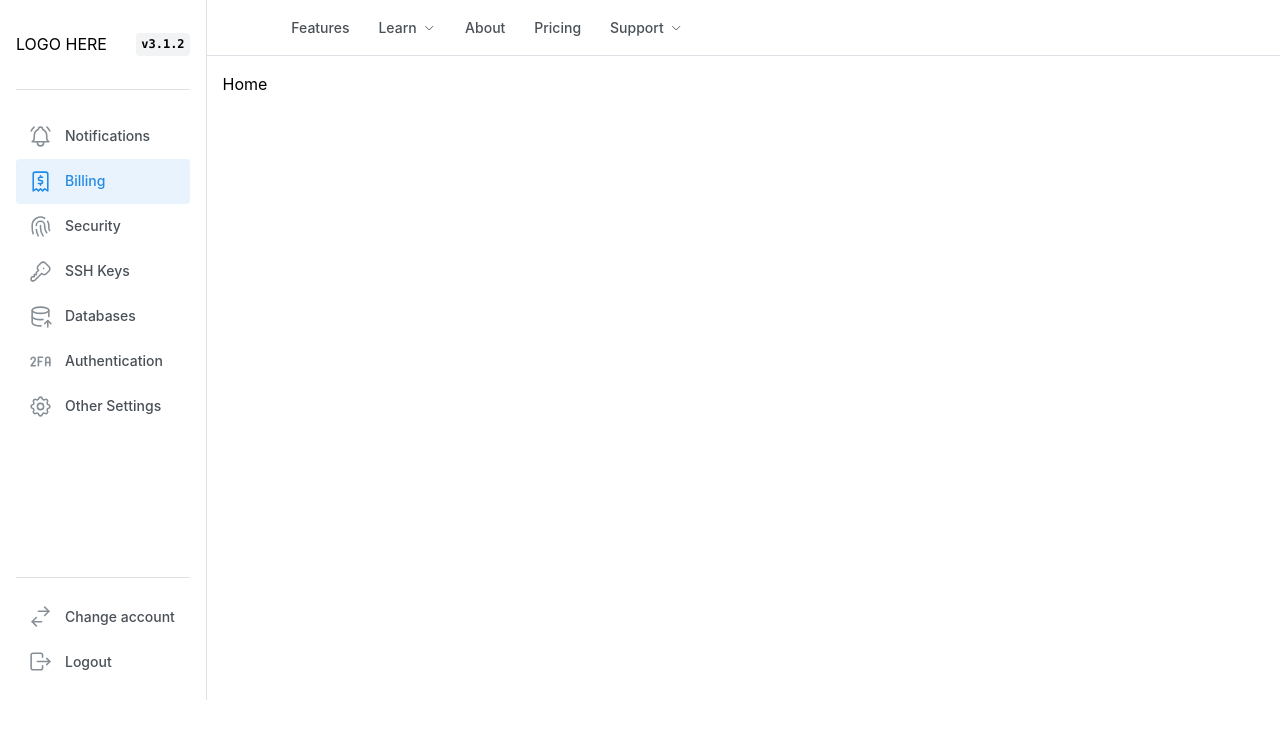
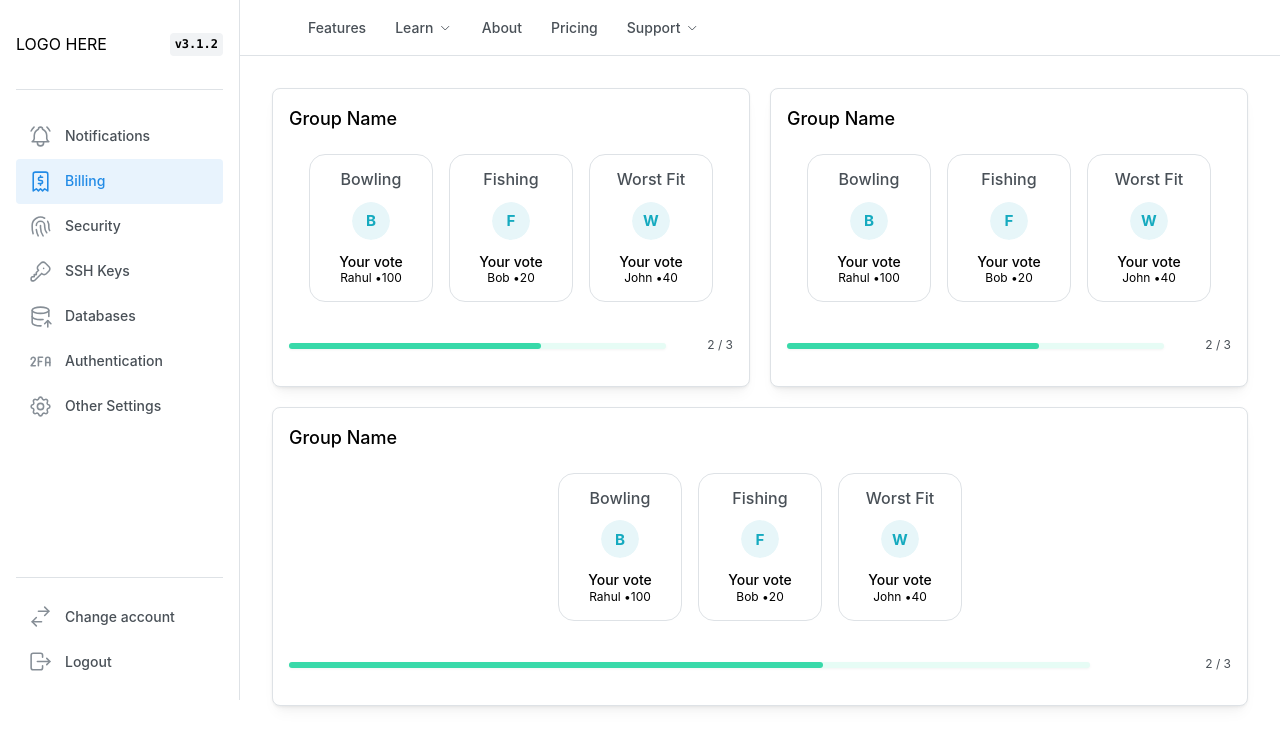
Before and after one commit to rahulmohan126/OddsUp, a React (Vite) app in the folder frontend/: page /home in a window 1280 px wide. Shown: the top 748 px of the page. Built offline with nearby package versions, Linux system fonts and the light colour scheme.

Commit message:
Dashboard group cards added

```diff
--- /dev/null
+++ b/frontend/src/components/GroupCard/EventCardMini.tsx
@@ -0,0 +1,54 @@
+import { Paper, Flex, Text, Avatar, Box } from "@mantine/core";
+import { useState } from "react";
+
+interface EventCardMiniProps {
+    eventName: string;
+    vote: string;
+    voteReward: number;
+}
+
+export default function EventCardMini(props: EventCardMiniProps) {
+  const [eventName, setEventName] = useState(props.eventName);
+  const [vote, setVote] = useState(props.vote);
+  const [voteReward, setVoteReward] = useState(props.voteReward);
+
+  const getEventAvatar = (eventName: string) => {
+    if (eventName === "") {
+      return "/";
+    }
+
+    return eventName.charAt(0);
+  };
+
+  return (
+    <Paper
+      w={"124px"}
+      h={"148px"}
+      p={"sm"}
+      withBorder={true}
+      style={{ borderColor: "gray.4" }}
+      shadow="none"
+      radius={"lg"}
+    >
+      <Flex direction={"column"} align={"center"}>
+        <Text fw={500} c={"gray.7"}>
+          {eventName}
+        </Text>
+        <Avatar color="cyan" radius="xl" mt={"xs"}>
+          {getEventAvatar(eventName)}
+        </Avatar>
+        <Text fw={500} size="sm" mt={"sm"}>
+          Your vote
+        </Text>
+        <Flex w={"100%"} justify={"center"}>
+          <Text size={"xs"} inline>
+            {vote} •
+          </Text>
+          <Text size={"xs"} inline>
+            {voteReward}
+          </Text>
+        </Flex>
+      </Flex>
+    </Paper>
+  );
+}
--- /dev/null
+++ b/frontend/src/components/GroupCard/GroupCard.tsx
@@ -0,0 +1,49 @@
+import { Paper, Flex, Text } from "@mantine/core";
+
+import LeaderboardPositionProgressBar from "./LeaderboardPositionProgressBar";
+import EventCardMini from "./EventCardMini";
+
+const eventCardData = [
+  {
+    eventName: "Bowling",
+    vote: "Rahul",
+    voteReward: 100,
+  },
+  {
+    eventName: "Fishing",
+    vote: "Bob",
+    voteReward: 20,
+  },
+  {
+    eventName: "Worst Fit",
+    vote: "John",
+    voteReward: 40,
+  },
+];
+
+export default function GroupCard() {
+  return (
+    <Paper withBorder={true} radius={"md"} shadow="sm" miw={"376px"} maw={"100%"} style={{flexGrow: 1}} p={"md"}>
+      <Flex direction={"column"} w={"100%"} h={"100%"} gap={"lg"}>
+        <Text size="lg" fw={500}>
+          Group Name
+        </Text>
+
+        <Flex direction={"row"} gap={"md"} justify={"center"}>
+          {eventCardData.map((eventCardData, index) => {
+            return (
+              <EventCardMini
+                key={index}
+                eventName={eventCardData.eventName}
+                vote={eventCardData.vote}
+                voteReward={eventCardData.voteReward}
+              />
+            );
+          })}
+        </Flex>
+
+        <LeaderboardPositionProgressBar />
+      </Flex>
+    </Paper>
+  );
+}
--- /dev/null
+++ b/frontend/src/components/GroupCard/LeaderboardPositionProgressBar.tsx
@@ -0,0 +1,29 @@
+import { Text, Flex, Paper } from "@mantine/core";
+
+export default function LeaderboardPositionProgressBar() {
+  const members = 3;
+  const position = 2;
+  const color = "teal";
+
+  const calculateProgress = (position: number, members: number) => {
+    let val : number  = ((members - position + 1) / members) * 100;
+    return val > 100 ? 100 : (val < 10 ? 10 : val);
+  }
+
+  return (
+    <Flex w={"100%"} h={"48px"} justify={"space-between"} align={"center"}>
+      <Paper w={"85%"} radius={"xl"} h={"6px"} bg={color + ".0"}>
+        <Paper
+          w={calculateProgress(position, members) + "%"}
+          radius={"xl"}
+          h={"6px"}
+          shadow="none"
+          bg={color + ".4"}
+        ></Paper>
+      </Paper>
+      <Text size="xs" c={"gray.7"}>
+        {position} / {members}{" "}
+      </Text>
+    </Flex>
+  );
+}
--- a/frontend/src/components/Navbar/NavbarSimple.tsx
+++ b/frontend/src/components/Navbar/NavbarSimple.tsx
@@ -1,5 +1,5 @@
 import { useState } from 'react';
-import { Group, Code } from '@mantine/core';
+import { Group, Code, Box } from '@mantine/core';
 import {
   IconBellRinging,
   IconFingerprint,
@@ -43,7 +43,8 @@ export function NavbarSimple() {
   ));
 
   return (
-    <nav className={classes.navbar}>
+    <Box visibleFrom='sm'>
+      <nav className={classes.navbar}>
       <div className={classes.navbarMain}>
         <Group className={classes.header} justify="space-between">
           <p>LOGO HERE</p>
@@ -64,5 +65,6 @@ export function NavbarSimple() {
         </a>
       </div>
     </nav>
+    </Box>
   );
 }
--- a/frontend/src/pages/Home.tsx
+++ b/frontend/src/pages/Home.tsx
@@ -1,9 +1,18 @@
 import Layout from "./Layout";
+
+import GroupCard from "../components/GroupCard/GroupCard";
+import { Flex } from "@mantine/core";
 
 export default function Home() {
   return (
     <Layout>
-      <div style={{height: "100%"}}>Home</div>
+      <div style={{ height: "100%" }}>
+        <Flex direction={"row"} gap={"lg"} w={"100%"} wrap={"wrap"}>
+          <GroupCard />
+          <GroupCard />
+          <GroupCard />
+        </Flex>
+      </div>
     </Layout>
   );
 }
--- a/frontend/src/pages/Layout.tsx
+++ b/frontend/src/pages/Layout.tsx
@@ -14,7 +14,7 @@ export default function Layout(props: LayoutProps) {
         <NavbarSimple />
         <Flex direction={"column"} w={"100%"} gap={0}>
           <HeaderMenu />
-          <Flex p={"md"}>{props.children}</Flex>
+          <Flex p={"xl"}>{props.children}</Flex>
         </Flex>
       </Flex>
     </>
```
